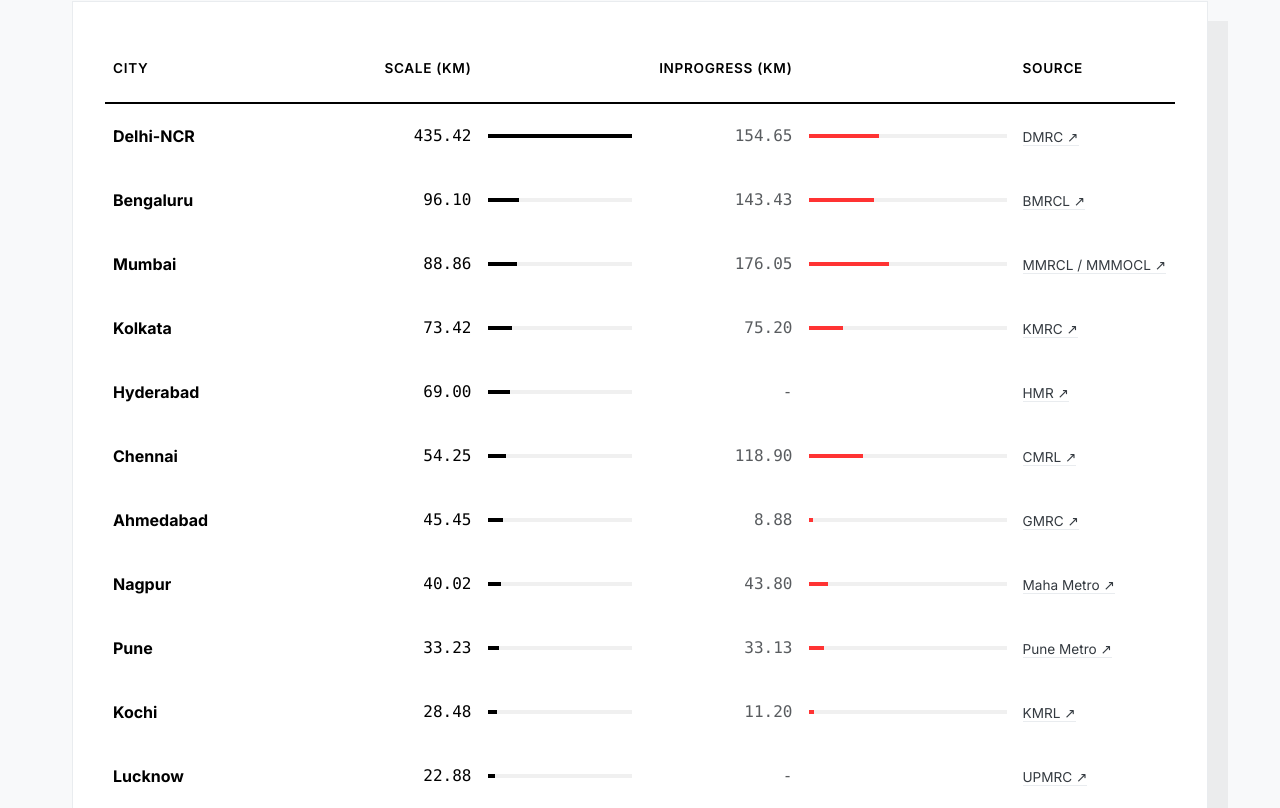
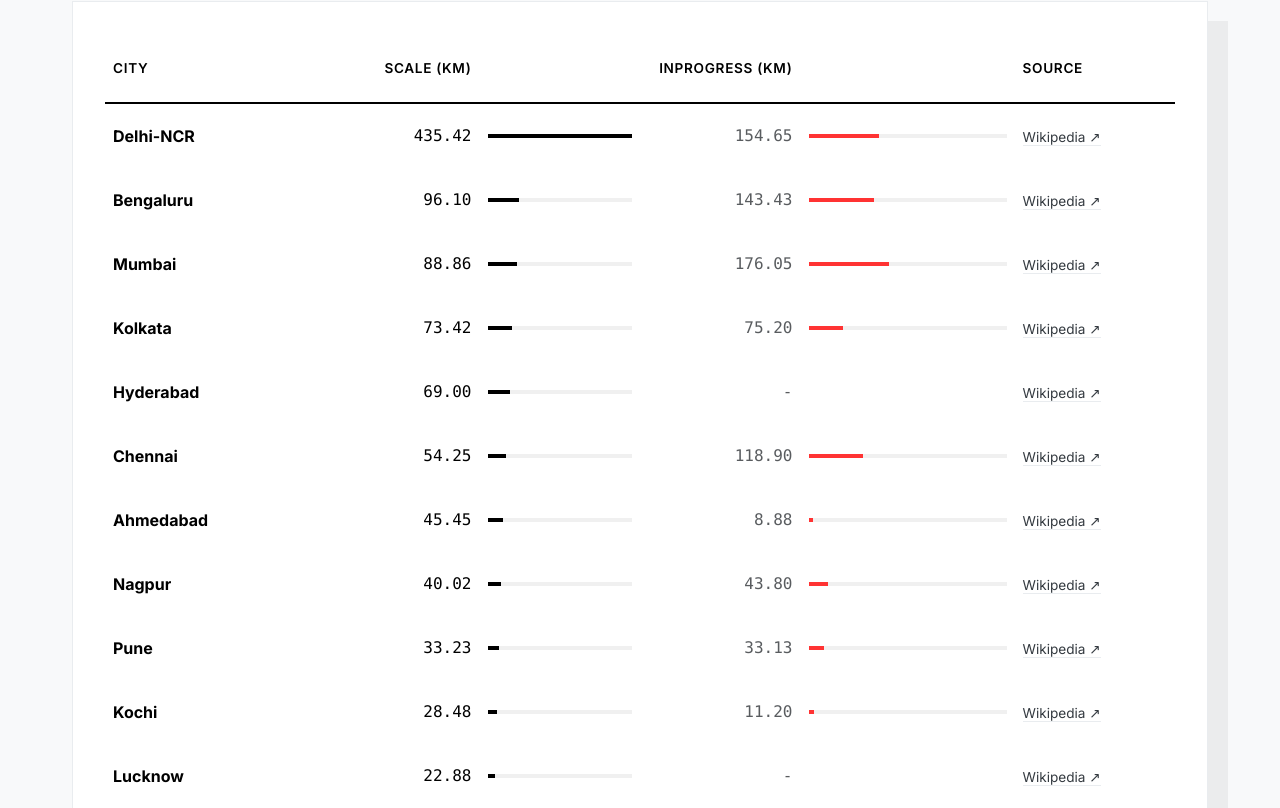
Before and after one commit to shashank261/streetfrontier, a React (Vite) app: page /metro-tracker in a window 1280 px wide. Shown: the part 412-1220 px from the top of the page. Built offline with nearby package versions, Linux system fonts and the light colour scheme.

Commit message:
Update sources

```diff
--- a/src/data/metroData.js
+++ b/src/data/metroData.js
@@ -3,154 +3,154 @@
     city: "Delhi-NCR",
     operational: 435.42,
     underConstruction: 154.65,
-    sourceName: "DMRC",
-    sourceUrl: "https://www.delhimetrorail.com/"
+    sourceName: "Wikipedia",
+    sourceUrl: "https://en.wikipedia.org/wiki/Delhi_Metro"
   },
   {
     city: "Bengaluru",
     operational: 96.10,
     underConstruction: 143.43,
-    sourceName: "BMRCL",
-    sourceUrl: "https://english.bmrc.co.in/"
+    sourceName: "Wikipedia",
+    sourceUrl: "https://en.wikipedia.org/wiki/Namma_Metro"
   },
   {
     city: "Mumbai",
     operational: 88.86,
     underConstruction: 176.05,
-    sourceName: "MMRCL / MMMOCL",
-    sourceUrl: "https://mmrcl.com/"
+    sourceName: "Wikipedia",
+    sourceUrl: "https://en.wikipedia.org/wiki/Mumbai_Metro"
   },
   {
     city: "Kolkata",
     operational: 73.42,
     underConstruction: 75.20,
-    sourceName: "KMRC",
-    sourceUrl: "https://www.kmrc.in/"
+    sourceName: "Wikipedia",
+    sourceUrl: "https://en.wikipedia.org/wiki/Kolkata_Metro"
   },
   {
     city: "Hyderabad",
     operational: 69.00,
     underConstruction: 0,
-    sourceName: "HMR",
-    sourceUrl: "https://www.ltmetro.in/"
+    sourceName: "Wikipedia",
+    sourceUrl: "https://en.wikipedia.org/wiki/Hyderabad_Metro"
   },
   {
     city: "Chennai",
     operational: 54.25,
     underConstruction: 118.90,
-    sourceName: "CMRL",
-    sourceUrl: "https://chennaimetrorail.org/"
+    sourceName: "Wikipedia",
+    sourceUrl: "https://en.wikipedia.org/wiki/Chennai_Metro"
   },
   {
     city: "Ahmedabad",
     operational: 45.45,
     underConstruction: 8.88,
-    sourceName: "GMRC",
-    sourceUrl: "https://www.gujaratmetrorail.com/"
+    sourceName: "Wikipedia",
+    sourceUrl: "https://en.wikipedia.org/wiki/Ahmedabad_Metro"
   },
   {
     city: "Nagpur",
     operational: 40.02,
     underConstruction: 43.80,
-    sourceName: "Maha Metro",
-    sourceUrl: "https://www.metrorailnagpur.com/"
+    sourceName: "Wikipedia",
+    sourceUrl: "https://en.wikipedia.org/wiki/Nagpur_Metro"
   },
   {
     city: "Pune",
     operational: 33.23,
     underConstruction: 33.13,
-    sourceName: "Pune Metro",
-    sourceUrl: "https://www.punemetrorail.org/"
+    sourceName: "Wikipedia",
+    sourceUrl: "https://en.wikipedia.org/wiki/Pune_Metro"
   },
   {
     city: "Kochi",
     operational: 28.48,
     underConstruction: 11.20,
-    sourceName: "KMRL",
-    sourceUrl: "https://kochimetro.org/"
+    sourceName: "Wikipedia",
+    sourceUrl: "https://en.wikipedia.org/wiki/Kochi_Metro"
   },
   {
     city: "Lucknow",
     operational: 22.88,
     underConstruction: 0,
-    sourceName: "UPMRC",
-    sourceUrl: "https://www.lmrcl.com/"
+    sourceName: "Wikipedia",
+    sourceUrl: "https://en.wikipedia.org/wiki/Lucknow_Metro"
   },
   {
     city: "Gandhinagar",
     operational: 18.80,
     underConstruction: 0,
-    sourceName: "GMRC",
-    sourceUrl: "https://www.gujaratmetrorail.com/"
+    sourceName: "Wikipedia",
+    sourceUrl: "https://en.wikipedia.org/wiki/Gandhinagar_Metro"
   },
   {
     city: "Kanpur",
     operational: 15.00,
     underConstruction: 23.66,
-    sourceName: "UPMRC",
-    sourceUrl: "https://www.lmrcl.com/"
+    sourceName: "Wikipedia",
+    sourceUrl: "https://en.wikipedia.org/wiki/Kanpur_Metro"
   },
   {
     city: "Jaipur",
     operational: 12.10,
     underConstruction: 0,
-    sourceName: "JMRC",
-    sourceUrl: "https://transport.rajasthan.gov.in/jmrc"
+    sourceName: "Wikipedia",
+    sourceUrl: "https://en.wikipedia.org/wiki/Jaipur_Metro"
   },
   {
     city: "Gurgaon (Rapid)",
     operational: 12.10,
     underConstruction: 0,
-    sourceName: "HMRTC",
-    sourceUrl: "https://www.hmrtc.org.in/"
+    sourceName: "Wikipedia",
+    sourceUrl: "https://en.wikipedia.org/wiki/Rapid_Metro_Gurgaon"
   },
   {
     city: "Navi Mumbai",
     operational: 11.10,
     underConstruction: 0,
-    sourceName: "CIDCO",
-    sourceUrl: "https://cidco.maharashtra.gov.in/"
+    sourceName: "Wikipedia",
+    sourceUrl: "https://en.wikipedia.org/wiki/Navi_Mumbai_Metro"
   },
   {
     city: "Agra",
     operational: 6.00,
     underConstruction: 24.10,
-    sourceName: "UPMRC",
-    sourceUrl: "https://www.lmrcl.com/"
+    sourceName: "Wikipedia",
+    sourceUrl: "https://en.wikipedia.org/wiki/Agra_Metro"
   },
   {
     city: "Surat",
     operational: 0,
     underConstruction: 40.35,
-    sourceName: "GMRC",
-    sourceUrl: "https://www.gujaratmetrorail.com/"
+    sourceName: "Wikipedia",
+    sourceUrl: "https://en.wikipedia.org/wiki/Surat_Metro"
   },
   {
     city: "Patna",
     operational: 0,
     underConstruction: 32.51,
-    sourceName: "PMRC",
-    sourceUrl: "https://state.bihar.gov.in/urban/CitizenHome.html"
+    sourceName: "Wikipedia",
+    sourceUrl: "https://en.wikipedia.org/wiki/Patna_Metro"
   },
   {
     city: "Indore",
     operational: 0,
     underConstruction: 31.55,
-    sourceName: "MP Metro",
-    sourceUrl: "https://www.mpmetrorail.com/"
+    sourceName: "Wikipedia",
+    sourceUrl: "https://en.wikipedia.org/wiki/Indore_Metro"
   },
   {
     city: "Thane",
     operational: 0,
     underConstruction: 29.00,
-    sourceName: "Maha Metro",
-    sourceUrl: "https://mahametro.org/"
+    sourceName: "Wikipedia",
+    sourceUrl: "https://en.wikipedia.org/wiki/Thane_Metro"
   },
   {
     city: "Bhopal",
     operational: 0,
     underConstruction: 27.87,
-    sourceName: "MP Metro",
-    sourceUrl: "https://www.mpmetrorail.com/"
+    sourceName: "Wikipedia",
+    sourceUrl: "https://en.wikipedia.org/wiki/Bhopal_Metro"
   },
 ];
```
